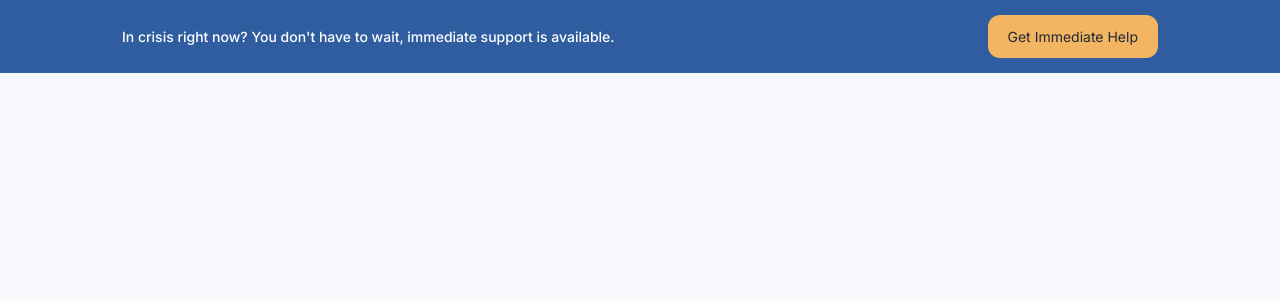
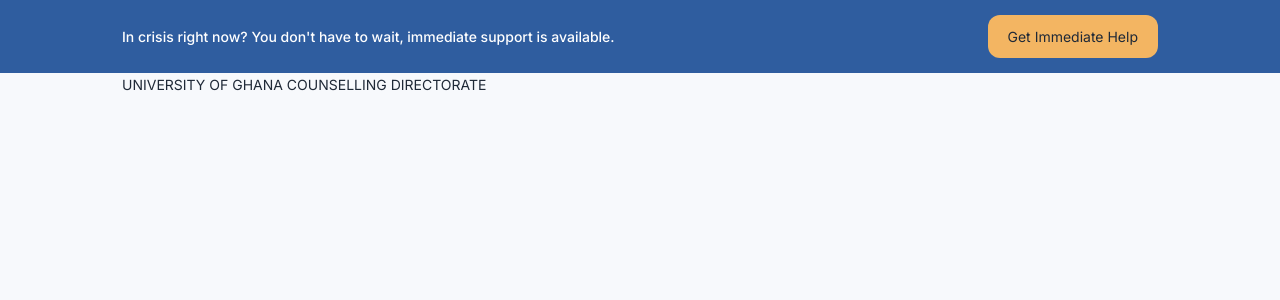
Before and after one commit to CODE-OS1/SafeSpace, a Flask app: template templates/landing.html in a window 1280 px wide. Shown: the part 91-391 px from the top of the page. Run offline with Flask 3, Linux system fonts and the light colour scheme; the template is opened without the code that fills it, so the values that code supplies are empty.

Commit message:
University Of Ghana Slang

```diff
--- a/static/style.css
+++ b/static/style.css
@@ -178,3 +178,5 @@ nav ul a:hover{
     background-color: var(--color-accent);
     border-radius: var(--radius-md);
 }
+
+/* Text that came after Below header and introduced UG  */
--- a/templates/landing.html
+++ b/templates/landing.html
@@ -42,6 +42,9 @@
                 <a href="#">Get Immediate Help</a>
                 </div>
             </div>
+            <div class="container counsel">
+                <p>UNIVERSITY OF GHANA COUNSELLING DIRECTORATE</p>
+            </div>
         </div>
     </main>
 </body>
```
